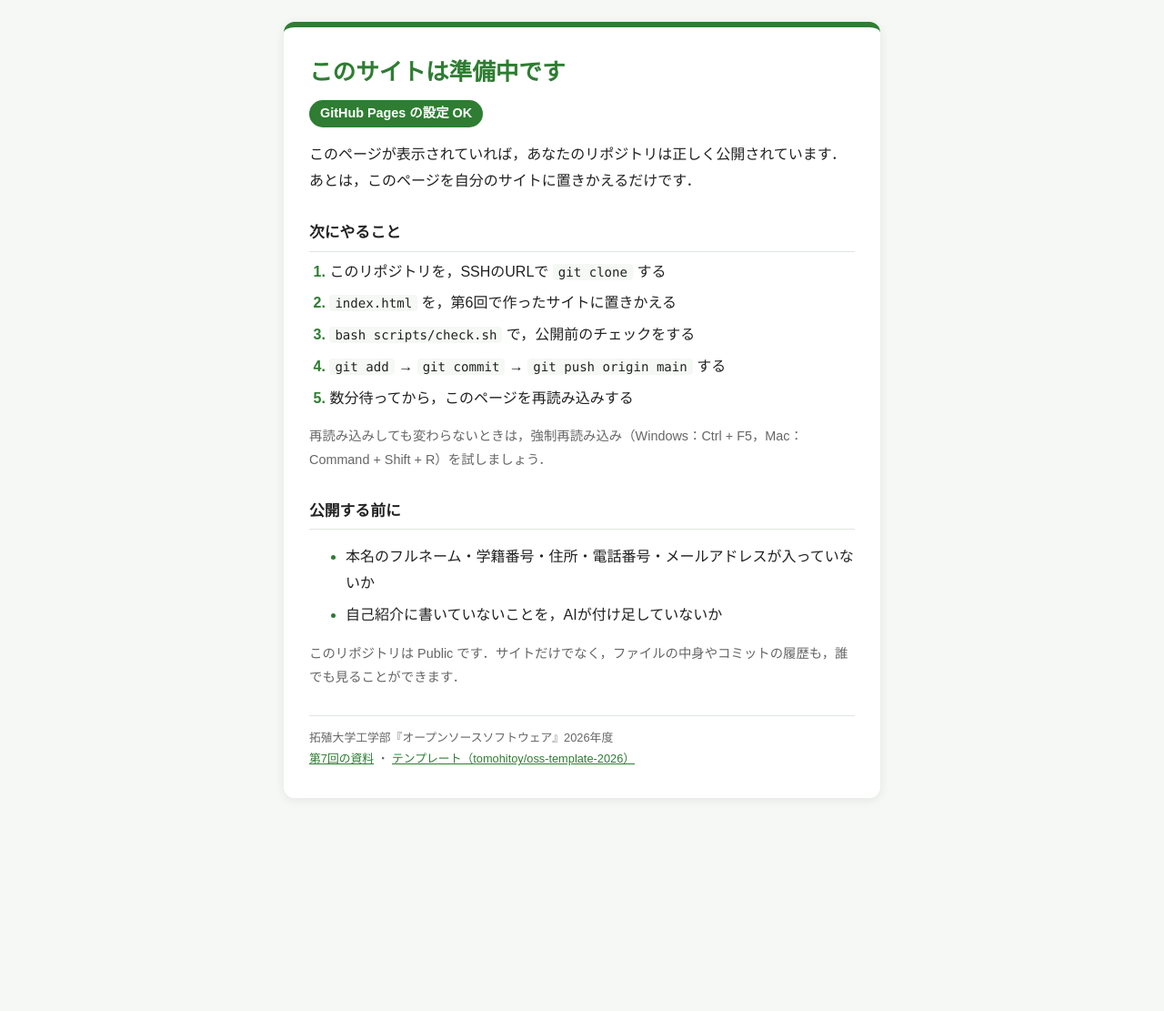
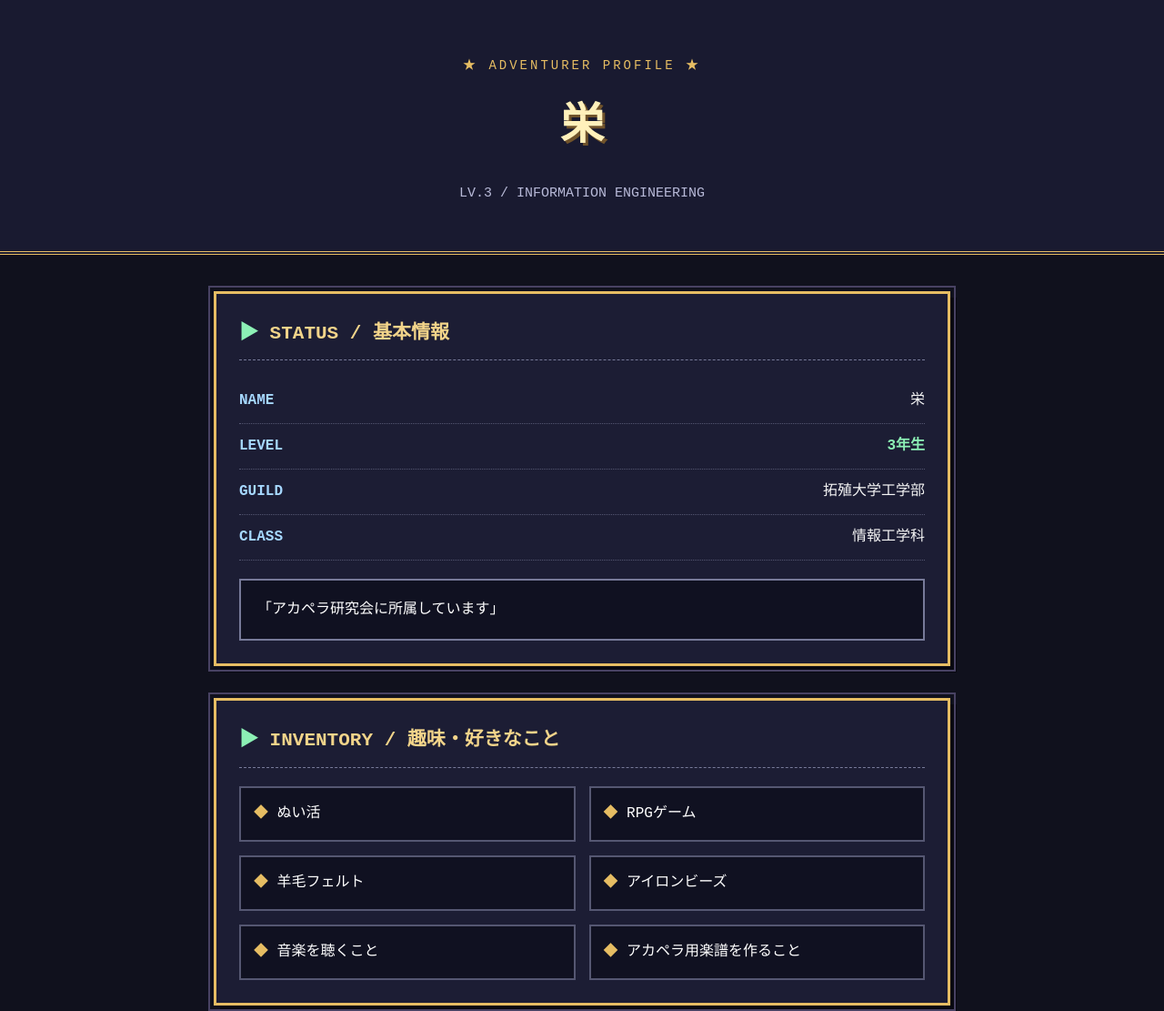
Before and after one commit to G484172024/G484172024.github.io, a plain HTML site: page index.html in a window 1280 px wide. Shown: the top 1111 px of the page at 91% size. Before the commit the page ends 901 px from the top, so only its background shows below. Drawn offline with Linux system fonts and the light colour scheme.

Commit message:
feat: 第6回で作ったサイトを公開する

```diff
--- a/index.html
+++ b/index.html
@@ -1,162 +1,329 @@
 <!DOCTYPE html>
-<!-- oss-template-2026:placeholder （この目印で，scripts/check.sh が「準備中」のページかどうかを見分けます） -->
-<!--
-  テンプレートの「準備中」のページです．
-  このページが https://ユーザー名.github.io/ に表示されたら，GitHub Pages の設定は成功です．
-  第7回の実習4で，このファイルを第6回で作った index.html に置きかえます．
--->
 <html lang="ja">
+
 <head>
     <meta charset="UTF-8">
-  <meta name="viewport" content="width=device-width, initial-scale=1">
-  <title>準備中</title>
+    <meta name="viewport" content="width=device-width, initial-scale=1.0">
+    <title>SAKAEのステータス</title>
+
     <style>
-    /* ===== 色の設定 ===== */
-    :root {
-      --main-color: #2e7d32;  /* メインの色（見出し・番号） */
-      --bg-color: #f5f8f5;    /* ページの背景の色 */
-      --card-color: #ffffff;  /* カードの背景の色 */
-      --text-color: #222222;  /* 文字の色 */
-      --sub-color: #666666;   /* 補足の文字の色 */
-      --line-color: #dfe6df;  /* 区切り線の色 */
+        * {
+            box-sizing: border-box;
         }
 
-    /* パソコンやスマートフォンがダークモードのときの色 */
-    @media (prefers-color-scheme: dark) {
-      :root {
-        --main-color: #81c784;
-        --bg-color: #121512;
-        --card-color: #1e231e;
-        --text-color: #e8ece8;
-        --sub-color: #a0a8a0;
-        --line-color: #2f362f;
-      }
+        body {
+            margin: 0;
+            background: #10111d;
+            color: #f5f5f5;
+            font-family: "Courier New", "Hiragino Kaku Gothic ProN",
+                monospace;
+            line-height: 1.8;
         }
 
-    /* ページ全体：カードを画面のまんなかに置く */
-    body {
-      margin: 0;
-      min-height: 100vh;
-      display: flex;
-      align-items: center;
-      justify-content: center;
-      padding: 24px 16px;
-      box-sizing: border-box;
-      font-family: "Hiragino Sans", "Yu Gothic", "Meiryo", sans-serif;
-      line-height: 1.8;
-      color: var(--text-color);
-      background: var(--bg-color);
+        header {
+            text-align: center;
+            padding: 60px 20px 35px;
+            background: #191a30;
+            border-bottom: 4px double #e6bd63;
         }
 
-    /* まんなかのカード */
-    main {
-      width: 100%;
-      max-width: 600px;
-      padding: 32px 28px;
-      background: var(--card-color);
-      border-top: 6px solid var(--main-color);
-      border-radius: 12px;
-      box-shadow: 0 2px 12px rgba(0, 0, 0, 0.08);
+        .small-title {
+            color: #e6bd63;
+            letter-spacing: 3px;
+            font-size: 14px;
         }
 
-    h1 {
-      margin: 0 0 4px;
-      font-size: clamp(1.3rem, 6vw, 1.6rem);  /* スマートフォンでは少し小さくする */
-      line-height: 1.4;
-      color: var(--main-color);
+        header h1 {
+            color: #fff0bb;
+            font-size: 48px;
+            margin: 12px 0;
+            text-shadow: 3px 3px #70532b;
+        }
+
+        .subtitle {
+            color: #b8bad8;
+            font-size: 15px;
+        }
+
+        main {
+            max-width: 850px;
+            margin: 40px auto;
+            padding: 0 20px;
+        }
+
+        .window {
+            background: #1c1d34;
+            border: 3px solid #e6bd63;
+            outline: 2px solid #484263;
+            outline-offset: 4px;
+            padding: 25px;
+            margin-bottom: 35px;
+            box-shadow: 7px 7px 0 #080811;
         }
 
         h2 {
-      margin: 28px 0 8px;
-      padding-bottom: 4px;
-      font-size: 1.05rem;
-      border-bottom: 1px solid var(--line-color);
+            margin: 0 0 20px;
+            color: #f2d48a;
+            font-size: 21px;
+            border-bottom: 1px dashed #777a99;
+            padding-bottom: 10px;
         }
 
-    /* 「設定は成功」のバッジ */
-    .badge {
-      display: inline-block;
-      margin: 8px 0 0;
-      padding: 2px 12px;
-      font-size: 0.9rem;
-      font-weight: bold;
-      color: var(--card-color);
-      background: var(--main-color);
-      border-radius: 999px;
+        h2::before {
+            content: "▶ ";
+            color: #8cf0b5;
         }
 
-    /* 「次にやること」の番号つきリスト */
-    ol {
-      margin: 0;
-      padding-left: 1.4em;
-    }
-    li {
-      margin-bottom: 6px;
-    }
-    li::marker {
-      font-weight: bold;
-      color: var(--main-color);
+        .status-row {
+            display: flex;
+            justify-content: space-between;
+            gap: 20px;
+            border-bottom: 1px dotted #555772;
+            padding: 10px 0;
         }
 
-    /* コマンドの見た目 */
-    code {
-      padding: 1px 6px;
-      font-family: "SFMono-Regular", Consolas, monospace;
-      font-size: 0.88em;
-      background: var(--bg-color);
-      border-radius: 4px;
-      white-space: nowrap;  /* コマンドの途中で折り返さない */
+        .label {
+            color: #a6d8ff;
+            font-weight: bold;
         }
 
-    /* 補足の小さな文字 */
-    .sub {
-      font-size: 0.9rem;
-      color: var(--sub-color);
+        .value {
+            text-align: right;
         }
 
-    /* いちばん下の小さな文字 */
+        .level {
+            color: #8cf0b5;
+            font-weight: bold;
+        }
+
+        .message {
+            background: #101121;
+            border: 2px solid #777a99;
+            padding: 18px;
+            margin-top: 20px;
+            color: #ffffff;
+        }
+
+        .grid {
+            display: grid;
+            grid-template-columns: repeat(2, 1fr);
+            gap: 15px;
+        }
+
+        .item {
+            background: #101121;
+            border: 2px solid #555772;
+            padding: 14px;
+            color: #ffffff;
+        }
+
+        .item::before {
+            content: "◆ ";
+            color: #e6bd63;
+        }
+
+        .skill {
+            margin: 16px 0;
+        }
+
+        .skill-name {
+            display: flex;
+            justify-content: space-between;
+            margin-bottom: 6px;
+            color: #d8e7ff;
+        }
+
+        .bar {
+            height: 15px;
+            background: #101121;
+            border: 2px solid #777a99;
+        }
+
+        .bar-fill {
+            height: 100%;
+            background: repeating-linear-gradient(90deg,
+                    #69d7b0 0px,
+                    #69d7b0 12px,
+                    #28785f 12px,
+                    #28785f 15px);
+        }
+
+        .quest {
+            background: #101121;
+            border-left: 4px solid #8cf0b5;
+            padding: 18px;
+        }
+
+        .quest-title {
+            color: #f2d48a;
+            font-weight: bold;
+        }
+
+        .quest-status {
+            display: inline-block;
+            margin-top: 12px;
+            padding: 3px 12px;
+            color: #8cf0b5;
+            border: 1px solid #8cf0b5;
+            font-size: 13px;
+        }
+
         footer {
-      margin-top: 28px;
-      padding-top: 12px;
-      font-size: 0.8rem;
-      color: var(--sub-color);
-      border-top: 1px solid var(--line-color);
+            text-align: center;
+            padding: 30px;
+            background: #191a30;
+            border-top: 3px double #e6bd63;
+            color: #b8bad8;
+            font-size: 13px;
         }
-    a {
-      color: var(--main-color);
+
+        @media (max-width: 600px) {
+            header h1 {
+                font-size: 36px;
+            }
+
+            .grid {
+                grid-template-columns: 1fr;
+            }
+
+            .status-row {
+                flex-direction: column;
+                gap: 0;
+            }
+
+            .value {
+                text-align: left;
+            }
+
+            .window {
+                padding: 18px;
+            }
         }
     </style>
 </head>
+
 <body>
+
+    <header>
+        <div class="small-title">
+            ★ ADVENTURER PROFILE ★
+        </div>
+        <h1>栄</h1>
+        <p class="subtitle">
+            LV.3 / INFORMATION ENGINEERING
+        </p>
+    </header>
+
     <main>
-    <h1>このサイトは準備中です</h1>
-    <p class="badge">GitHub Pages の設定 OK</p>
-    <p>このページが表示されていれば，あなたのリポジトリは正しく公開されています．
-      あとは，このページを自分のサイトに置きかえるだけです．</p>
 
-    <h2>次にやること</h2>
-    <ol>
-      <li>このリポジトリを，SSHのURLで <code>git clone</code> する</li>
-      <li><code>index.html</code> を，第6回で作ったサイトに置きかえる</li>
-      <li><code>bash scripts/check.sh</code> で，公開前のチェックをする</li>
-      <li><code>git add</code> → <code>git commit</code> → <code>git push origin main</code> する</li>
-      <li>数分待ってから，このページを再読み込みする</li>
-    </ol>
-    <p class="sub">再読み込みしても変わらないときは，強制再読み込み（Windows：Ctrl + F5，Mac：Command + Shift + R）を試しましょう．</p>
+        <section class="window">
+            <h2>STATUS / 基本情報</h2>
 
-    <h2>公開する前に</h2>
-    <ul>
-      <li>本名のフルネーム・学籍番号・住所・電話番号・メールアドレスが入っていないか</li>
-      <li>自己紹介に書いていないことを，AIが付け足していないか</li>
-    </ul>
-    <p class="sub">このリポジトリは Public です．サイトだけでなく，ファイルの中身やコミットの履歴も，誰でも見ることができます．</p>
+            <div class="status-row">
+                <span class="label">NAME</span>
+                <span class="value">栄</span>
+            </div>
+
+            <div class="status-row">
+                <span class="label">LEVEL</span>
+                <span class="value level">3年生</span>
+            </div>
+
+            <div class="status-row">
+                <span class="label">GUILD</span>
+                <span class="value">拓殖大学工学部</span>
+            </div>
+
+            <div class="status-row">
+                <span class="label">CLASS</span>
+                <span class="value">情報工学科</span>
+            </div>
+
+            <div class="message">
+                「アカペラ研究会に所属しています」
+            </div>
+        </section>
+
+        <section class="window">
+            <h2>INVENTORY / 趣味・好きなこと</h2>
+
+            <div class="grid">
+                <div class="item">ぬい活</div>
+                <div class="item">RPGゲーム</div>
+                <div class="item">羊毛フェルト</div>
+                <div class="item">アイロンビーズ</div>
+                <div class="item">音楽を聴くこと</div>
+                <div class="item">アカペラ用楽譜を作ること</div>
+            </div>
+        </section>
+
+        <section class="window">
+            <h2>SKILLS / プログラミング経験</h2>
+
+            <p>これまでに使ったことのある言語・ツール</p>
+
+            <div class="skill">
+                <div class="skill-name">
+                    <span>p5.js</span>
+                    <span>習得経験あり</span>
+                </div>
+                <div class="bar">
+                    <div class="bar-fill" style="width: 100%;"></div>
+                </div>
+            </div>
+
+            <div class="skill">
+                <div class="skill-name">
+                    <span>Java</span>
+                    <span>習得経験あり</span>
+                </div>
+                <div class="bar">
+                    <div class="bar-fill" style="width: 100%;"></div>
+                </div>
+            </div>
+
+            <div class="skill">
+                <div class="skill-name">
+                    <span>HTML / CSS / JavaScript</span>
+                    <span>習得経験あり</span>
+                </div>
+                <div class="bar">
+                    <div class="bar-fill" style="width: 100%;"></div>
+                </div>
+            </div>
+        </section>
+
+        <section class="window">
+            <h2>QUEST / この授業で学びたいこと</h2>
+
+            <div class="quest">
+                <div class="quest-title">
+                    QUEST 01：GitHubをもっと知る
+                </div>
+                <p>
+                    GitHubの使い方をもっと知りたいです。
+                </p>
+                <p>
+                    Gitを使って複数人で開発する方法を学びたいです。
+                </p>
+                <span class="quest-status">挑戦中</span>
+            </div>
+        </section>
+
+        <section class="window">
+            <h2>MESSAGE / ひとこと</h2>
+
+            <div class="message">
+                ▶ 地元亀有が大好きです
+            </div>
+        </section>
+
+    </main>
 
     <footer>
-      拓殖大学工学部『オープンソースソフトウェア』2026年度<br>
-      <a href="https://github.com/tomohitoy/oss-practice-2026/blob/main-07/chap07/README.md">第7回の資料</a>
-      ・
-      <a href="https://github.com/tomohitoy/oss-template-2026">テンプレート（tomohitoy/oss-template-2026）</a>
+        ★ SAKAEのステータス ★
     </footer>
-  </main>
+
 </body>
+
 </html>
```
Lines whose indentation alone changed are shown as unchanged.
